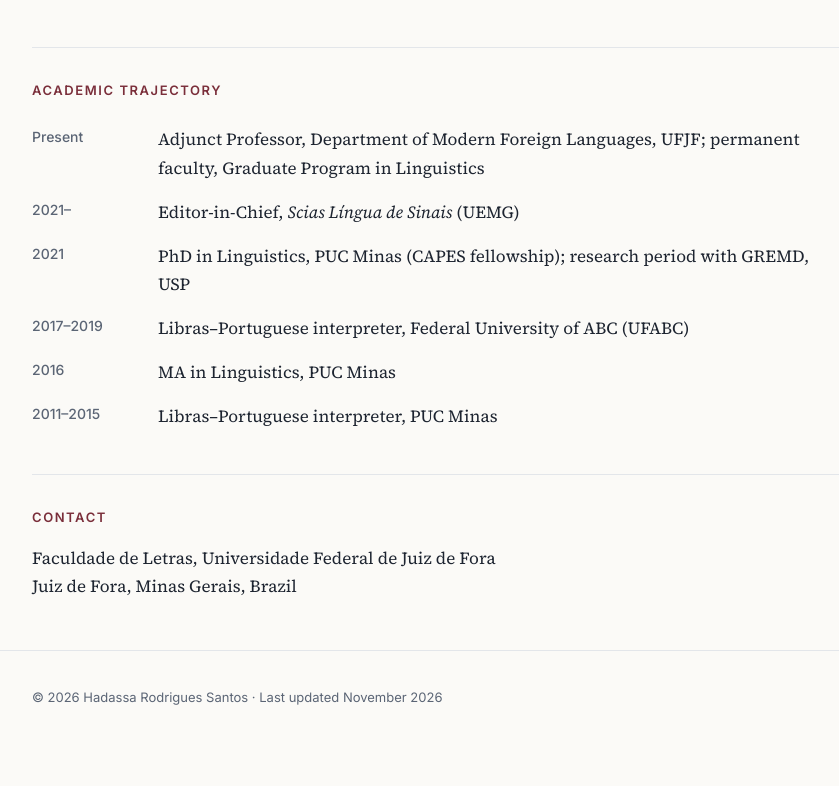
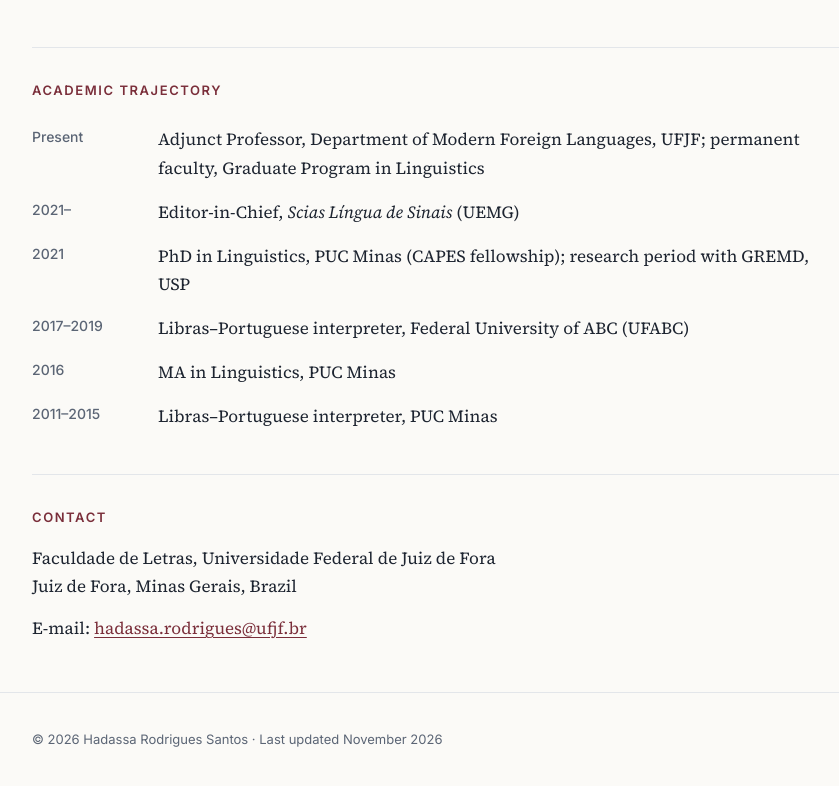
Before and after one commit to ahadassarodrigues/ahadassarodrigues.github.io, a plain HTML site: page index.html in a window 1280 px wide. Shown: the part 4680-5466 px from the top of the page, without its empty margins (202-1041 px from the left). Drawn offline with Linux system fonts and the light colour scheme.

Commit message:
Update index.html

```diff
--- a/index.html
+++ b/index.html
@@ -214,6 +214,7 @@
 <section id="contact">
   <h2>Contact</h2>
   <p>Faculdade de Letras, Universidade Federal de Juiz de Fora<br>Juiz de Fora, Minas Gerais, Brazil</p>
+  <p>E-mail: <a href="mailto:hadassa.rodrigues@ufjf.br">hadassa.rodrigues@ufjf.br</a></p>
 </section>
 
 </main>
```
